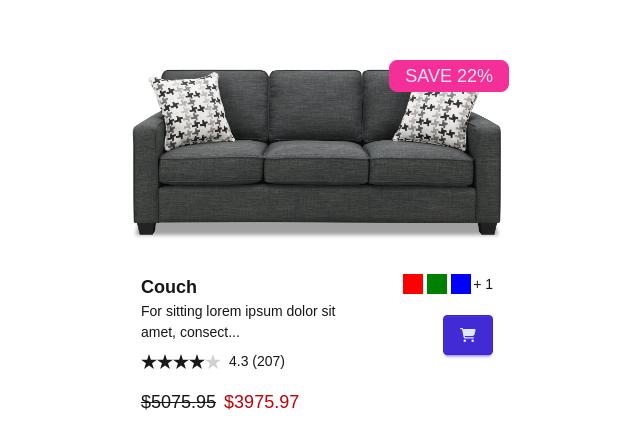
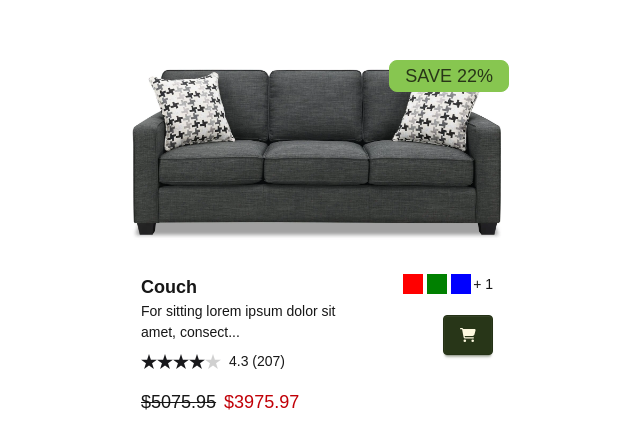
Before and after one commit to Moonfox404/SEG3125-e-commerce, a Next.js app in the folder e-commerce/: page / in a window 1280 px wide. Shown: the part 154-602 px from the top of the page, without its empty margins (323-963 px from the left). Built offline with nearby package versions, Linux system fonts and the light colour scheme.

Commit message:
added colour themes

```diff
--- a/e-commerce/app/components/ProductCard.tsx
+++ b/e-commerce/app/components/ProductCard.tsx
@@ -32,7 +32,12 @@ const ProductCard = ({ product }: ProductCardProps) => {
   return (
     <div className="card w-100">
       <figure>
-        {product.discounted && <div className="badge badge-secondary badge-xl absolute top-2 right-2">SAVE {percentFromDiscounted(product.discountedPrice, product.price)}%</div>}
+        {
+          product.discounted &&
+          <div className="badge badge-accent badge-xl absolute top-2 right-2">
+            SAVE {percentFromDiscounted(product.discountedPrice, product.price)}%
+          </div>
+        }
         <img
           src={"./products/" + product.id + ".png"}
           alt={product.name} />
--- a/e-commerce/app/globals.css
+++ b/e-commerce/app/globals.css
@@ -1,6 +1,17 @@
 @import "tailwindcss";
 @plugin "daisyui" {
   themes: light --default;
+}
+
+@plugin "daisyui/theme" {
+  name: "light";
+  default: true;
+  --color-primary: #283618;
+  --color-secondary: #A96121;
+  --color-accent: #87c650;
+  --color-primary-content: #FEFAE0;
+  --color-secondary-content: var(--color-primary-content);
+  --color-accent-content: var(--color-primary);
 }
 
 :root {
```
